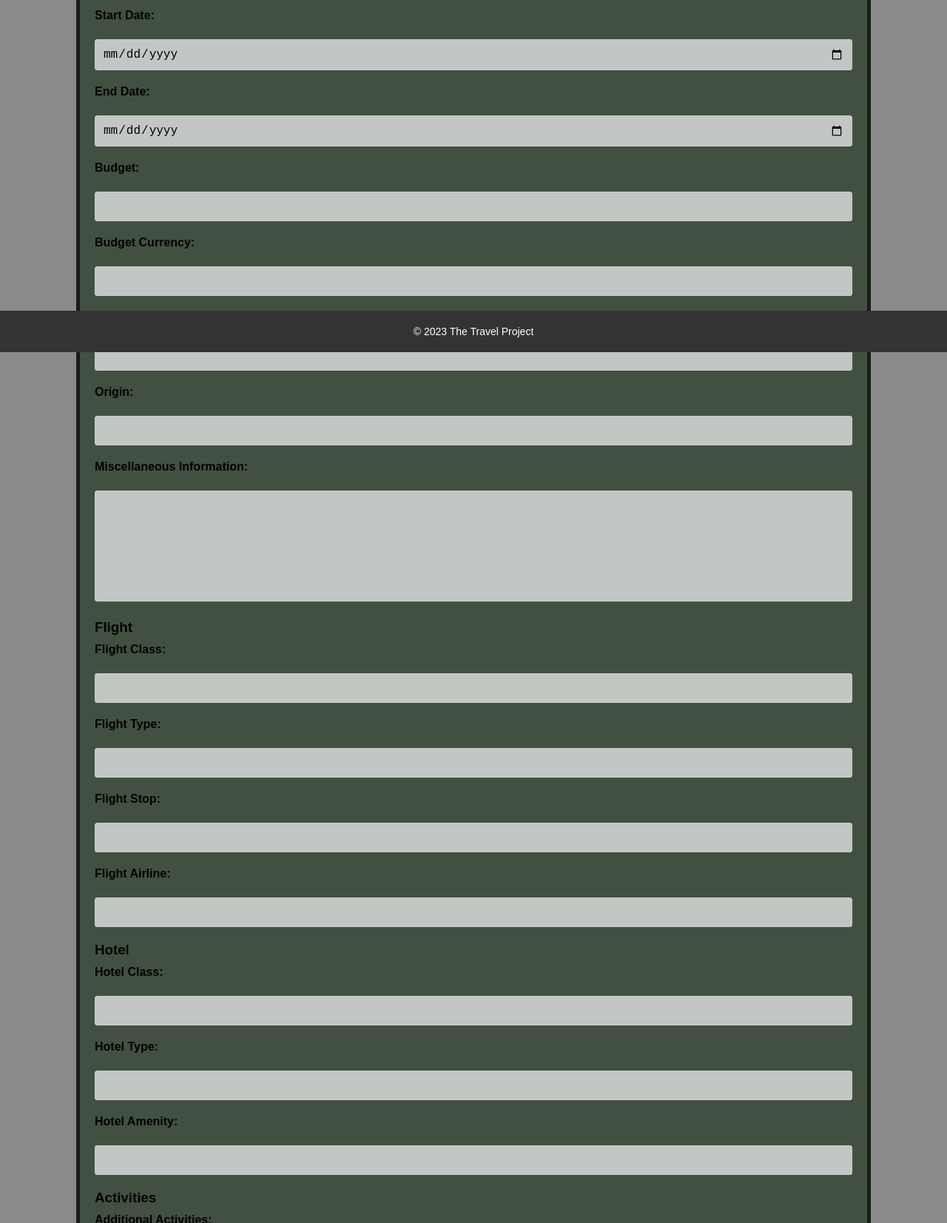
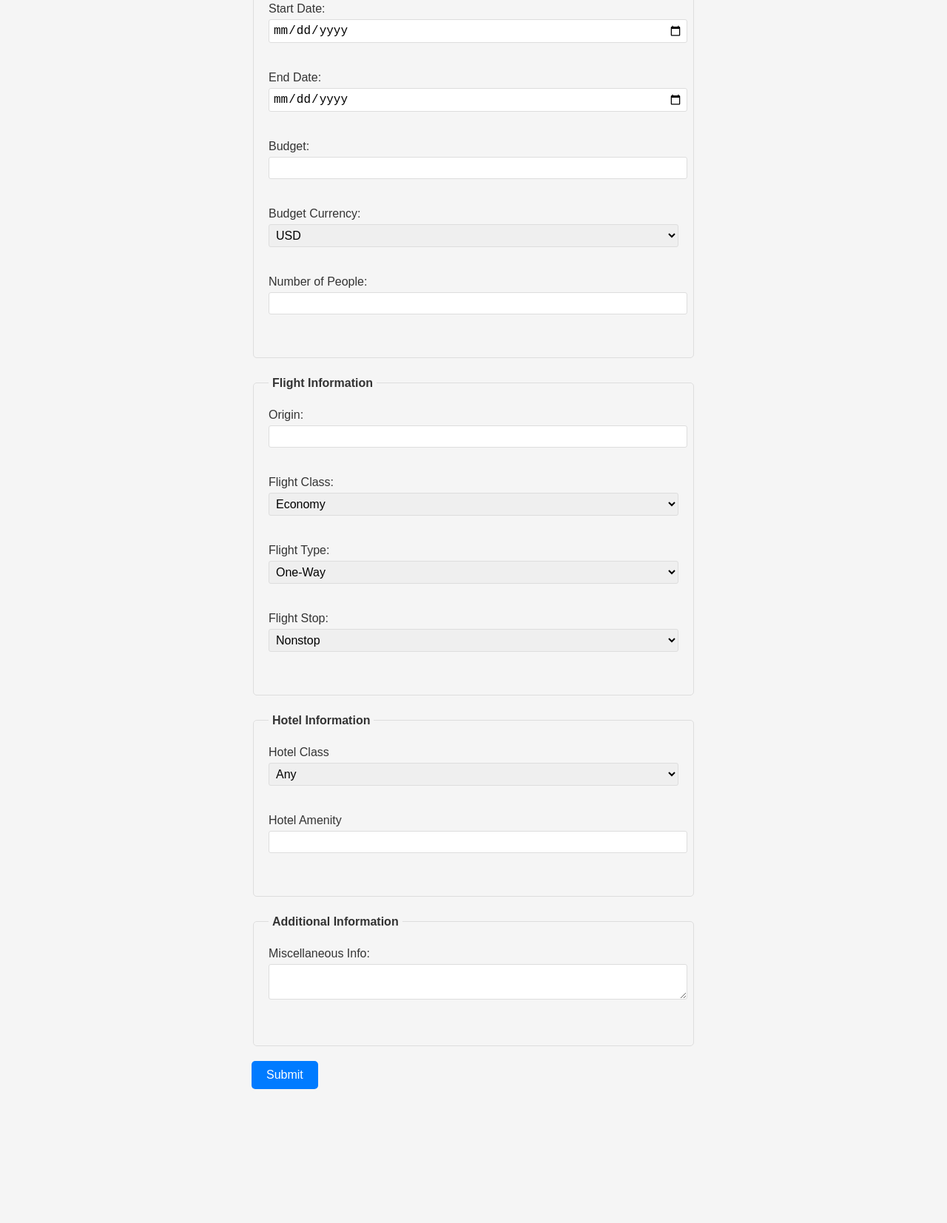
Before and after one commit to zachsparks/The_Travel_Project, a plain HTML site: page The_Travel_Project/index.html in a window 1280 px wide. Shown: the part 324-1977 px from the top of the page at 74% size. After the commit the page ends 1836 px from the top, so only its background shows below. Drawn offline with Linux system fonts and the light colour scheme.

Commit message:
Update index.html

```diff
--- a/The_Travel_Project/index.html
+++ b/The_Travel_Project/index.html
@@ -1,73 +1,152 @@
 <!DOCTYPE html>
 <html>
+
 <head>
-	<title>Travel Assistant</title>
-    <link rel="stylesheet" href="style.css">
+  <title>Vacation Form</title>
+  <style>
+    body {
+      font-family: Arial, sans-serif;
+      max-width: 600px;
+      margin: 40px auto;
+      color: #333;
+      background-color: #f5f5f5;
+    }
+
+    header {
+      background-color: #007bff;
+      color: white;
+      padding: 20px;
+      text-align: center;
+      font-size: 24px;
+      font-weight: bold;
+      margin-bottom: 20px;
+    }
+
+    label {
+      display: block;
+      margin-bottom: 5px;
+    }
+
+    input,
+    textarea,
+    select {
+      width: 100%;
+      margin-bottom: 20px;
+      padding: 5px;
+      border: 1px solid #ddd;
+      border-radius: 3px;
+      font-size: 16px;
+    }
+
+    button {
+      background-color: #007bff;
+      border: none;
+      color: white;
+      padding: 10px 20px;
+      text-align: center;
+      text-decoration: none;
+      display: inline-block;
+      font-size: 16px;
+      border-radius: 5px;
+      cursor: pointer;
+    }
+    fieldset {
+      border: 1px solid #ddd;
+      border-radius: 5px;
+      padding: 20px;
+      margin-bottom: 20px;
+    }
+    legend {
+      font-weight: bold;
+      padding: 5px;
+    }
+  </style>
 </head>
+
 <body>
+  <header>
+    Vacation Planner
+  </header>
+  <h1>Enter your vacation information:</h1>
+  <form action="/submit" method="post">
+    <fieldset>
+      <legend>General Information</legend>
+      <!-- General Information Form Elements -->
+      <label for="destination">Destination:</label>
+      <input type="text" id="destination" name="destination"><br><br>
 
-    <header>Travel Assistant</header>
+      <label for="start_date">Start Date:</label>
+      <input type="date" id="start_date" name="start_date"><br><br>
 
-	<form action="submit-form.php" method="post">
-		<label for="destination">Destination:</label><br>
-		<input type="text" id="destination" name="destination"><br>
+      <label for="end_date">End Date:</label>
+      <input type="date" id="end_date" name="end_date"><br><br>
 
-		<label for="start_date">Start Date:</label><br>
-		<input type="date" id="start_date" name="start_date"><br>
+      <label for="budget">Budget:</label>
+      <input type="number" id="budget" name="budget"><br><br>
 
-		<label for="end_date">End Date:</label><br>
-		<input type="date" id="end_date" name="end_date"><br>
+      <label for="budget_currency">Budget Currency:</label>
+      <select id="budget_currency" name="budget_currency">
+        <option value="USD">USD</option>
+        <option value="EUR">EUR</option>
+        <option value="GBP">GBP</option>
 
-		<label for="budget">Budget:</label><br>
-		<input type="number" id="budget" name="budget"><br>
+      </select><br><br>
 
-		<label for="budget_currency">Budget Currency:</label><br>
-		<input type="text" id="budget_currency" name="budget_currency"><br>
+      <label for="Number_of_people">Number of People:</label>
+      <input type="number" id="Number_of_people" name="number_of_people"><br><br>
+    </fieldset>
 
-		<label for="Number_of_people">Number of People:</label><br>
-		<input type="number" id="Number_of_people" name="Number_of_people"><br>
+    <fieldset>
+      <legend>Flight Information</legend>
+      <!-- Flight Information Form Elements -->
+      <label for="origin">Origin:</label>
+      <input type="text" id="origin" name="origin"><br><br>
 
-		<label for="origin">Origin:</label><br>
-		<input type="text" id="origin" name="origin"><br>
+      <label for="flight_class">Flight Class:</label>
+      <select id="flight_class" name="flight_class">
+        <option value="economy">Economy</option>
+        <option value="business">Business</option>
+        <option value="first">First Class</option>
+      </select><br><br>
 
-		<label for="misc_info">Miscellaneous Information:</label><br>
-		<textarea id="misc_info" name="misc_info"></textarea><br>
+      <label for="flight_type">Flight Type:</label>
+      <select id="flight_type" name="flight_type">
+        <option value="one-way">One-Way</option>
+        <option value="round-trip">Round-Trip</option>
+      </select><br><br>
 
-		<h3>Flight</h3>
+      <label for="flight_stop">Flight Stop:</label>
+      <select id="flight_stop" name="flight_stop">
+        <option value="nonstop">Nonstop</option>
+        <option value="1stop">1 Stop</option>
+        <option value="2stop">2 Stops</option>
+      </select><br><br>
+    </fieldset>
 
-		<label for="flight_class">Flight Class:</label><br>
-		<input type="text" id="flight_class" name="flight_class"><br>
+    <fieldset>
+      <legend>Hotel Information</legend>
+      <!-- Hotel Information Form Elements -->
+      <label for="hotel-class">Hotel Class</label>
+      <select class="form-control" id="hotel-class" name="hotel_class">
+        <option value="any">Any</option>
+        <option value="budget">Budget</option>
+        <option value="mid-range">Mid-Range</option>
+        <option value="luxury">Luxury</option>
+      </select><br><br>
 
-		<label for="flight_type">Flight Type:</label><br>
-		<input type="text" id="flight_type" name="flight_type"><br>
+      <label for="hotel-amenity">Hotel Amenity</label>
+      <input type="text" id="hotel-amenity" name="hotel_amenity"><br><br>
 
-		<label for="flight_stop">Flight Stop:</label><br>
-		<input type="number" id="flight_stop" name="flight_stop"><br>
+    </fieldset>
 
-		<label for="flight_airline">Flight Airline:</label><br>
-		<input type="text" id="flight_airline" name="flight_airline"><br>
-
-		<h3>Hotel</h3>
-		<label for="hotel_class">Hotel Class:</label><br>
-		<input type="text" id="hotel_class" name="hotel_class"><br>
-
-		<label for="hotel_type">Hotel Type:</label><br>
-		<input type="text" id="hotel_type" name="hotel_type"><br>
-
-		<label for="hotel_amenity">Hotel Amenity:</label><br>
-		<input type="text" id="hotel_amenity" name="hotel_amenity"><br>
-
-		<h3>Activities</h3>
-		<label for="additional_activities">Additional Activities:</label><br>
-		<textarea id="additional_activities" name="additional_activities"></textarea><br>
-
-        <h3>Additional Requirements</h3>
-		<label for="free_text">Additional Requirements:</label><br>
-		<textarea id="free_text" name="free_text"></textarea><br>
-
-		<input type="submit" value="Submit">
-	</form>
-    <footer>&copy; 2023 The Travel Project</footer>
-    <script src="script.js"></script>
+    <fieldset>
+        <legend>Additional Information</legend>
+        <!-- Additional Information Form Elements -->
+        <label for="misc_info">Miscellaneous Info:</label>
+        <textarea id="misc_info" name="misc_info"></textarea><br><br>
+    </fieldset>
+    <form action="/submit" method="post">
+      <button type="submit">Submit</button>
+    </form>
+  </form>
 </body>
-</html>
```
